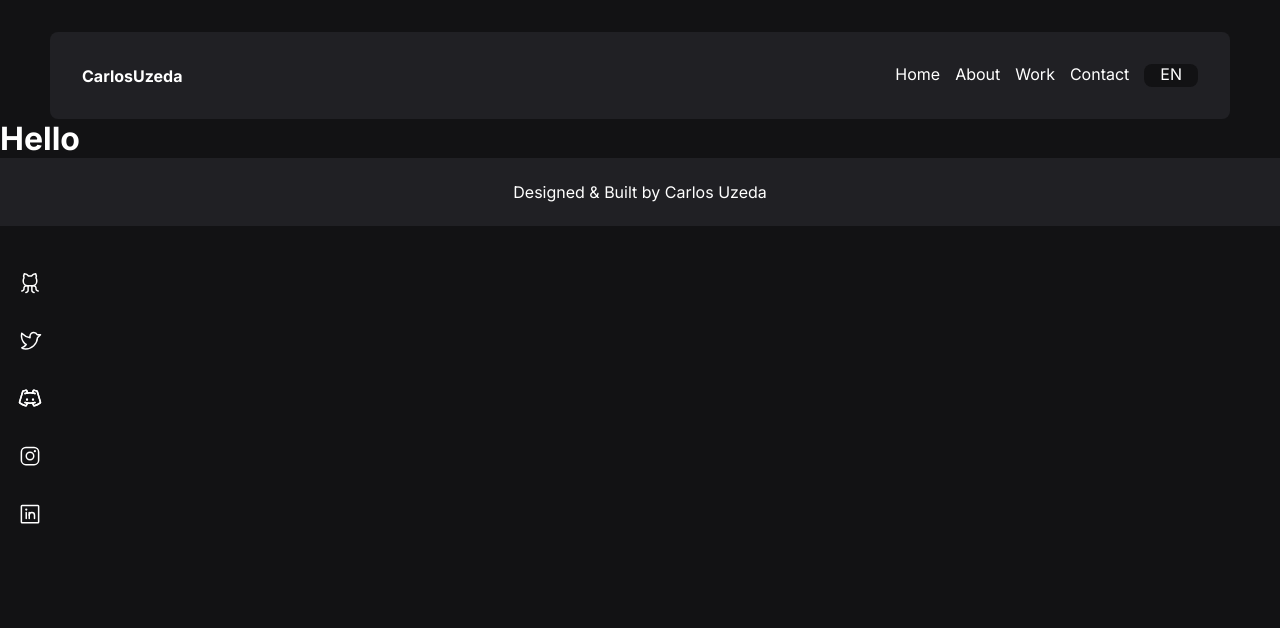
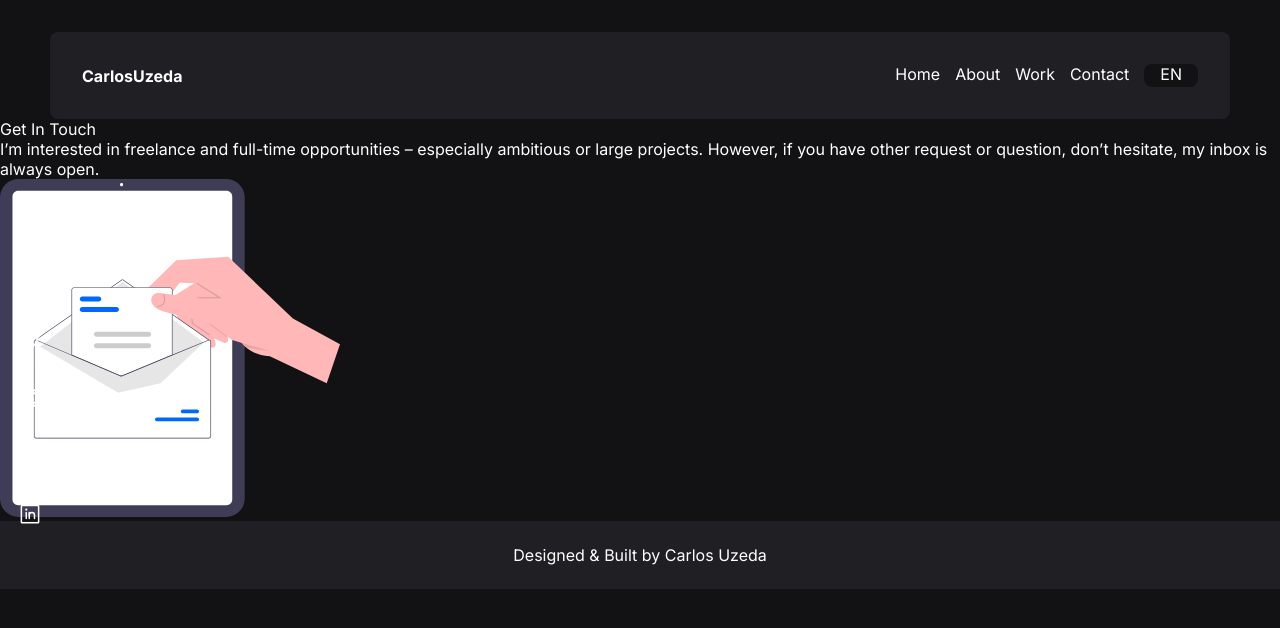
Before and after one commit to carlosuzeda/carlosuzeda-portfolio, a Next.js app: page /contact in a window 1280 px wide. Shown: the top 628 px of the page. Built offline with nearby package versions, Linux system fonts and the light colour scheme.

Commit message:
start page contact

```diff
--- a/src/components/Header/index.tsx
+++ b/src/components/Header/index.tsx
@@ -34,8 +34,8 @@ onClick={HandleActiveButtonOfMobile}>
         <ul>
             <li><Link href="/">{t("home")}</Link></li>
             <li><Link href="/about">{t("about")}</Link></li>
-            <li><Link href="">{t("work")}</Link></li>
-            <li><Link href="">{t("contact")}</Link></li>
+            <li><Link href="/work">{t("work")}</Link></li>
+            <li><Link href="/contact">{t("contact")}</Link></li>
             <button
             onClick={() => changeLanguage(i18n.language === 'pt' ? 'en' : 'pt')}>
             {i18n.language === 'pt' ? 'PT' : 'EN'}
--- a/src/pages/contact.tsx
+++ b/src/pages/contact.tsx
@@ -1,3 +1,13 @@
+import Image from "next/image";
+import ContactImg from '../assets/contact.svg'
 export default function Contact(){
-    return <h1>Hello</h1>
+    return (
+        <main>
+            <div>
+            <span>Get In Touch</span>
+            <p>I’m interested in freelance and full-time opportunities – especially ambitious or large projects. However, if you have other request or question, don’t hesitate, my inbox is always open.</p>
+            </div>
+            <Image src={ContactImg} alt=""/>
+        </main>
+    )
 }
--- a/src/styles/pages/about.ts
+++ b/src/styles/pages/about.ts
@@ -92,7 +92,7 @@ export const AboutContainer = styled('main', {
         justifyContent: 'flex-start',
         paddingInline: '.4rem',
         '@bp1':{
-            width: 335,
+            width: 300,
         },
         '&::before': {
             content: '',
```
Also changed, not shown: src/assets/contact.svg (added).
